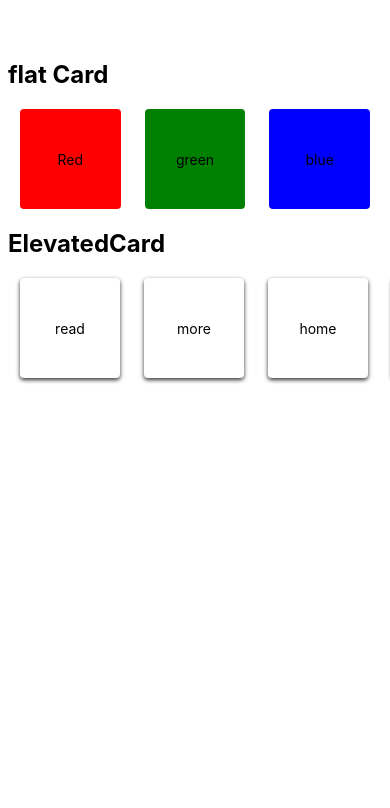
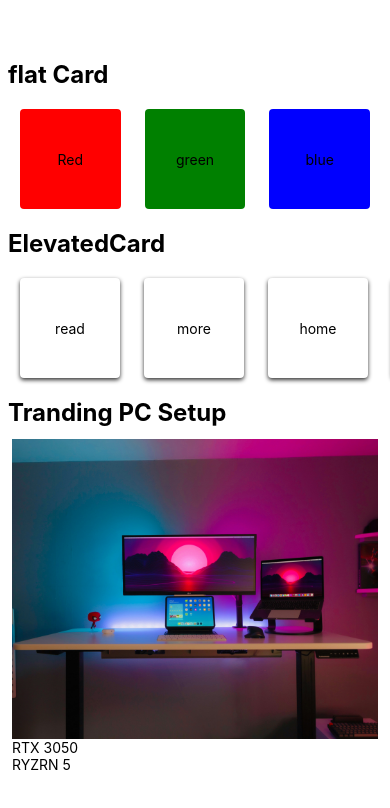
Before and after one commit to Priyansh-dabhi/react-native-practiceApp, a React Native app: screen / in a window 390 px wide. Shown: the top 808 px of the page. Built offline with nearby package versions, Linux system fonts and the light colour scheme.

Commit message:
Fancy card added!

```diff
--- a/App.tsx
+++ b/App.tsx
@@ -2,6 +2,7 @@ import React from 'react'
 import { View, Text, SafeAreaView, ScrollView } from 'react-native'
 import FlatCard from './components/FlatCard'
 import ElevatedCard from './components/ElevatedCard'
+import FancyCard from './components/FancyCard'
 const App = ():React.JSX.Element => {
   return (
     <SafeAreaView>
@@ -10,6 +11,7 @@ const App = ():React.JSX.Element => {
         {/* <Text style={{fontSize:42}}>App</Text> */}
         <FlatCard/>
         <ElevatedCard/>
+        <FancyCard/>
       </ScrollView>
     </SafeAreaView>
   )
--- /dev/null
+++ b/components/FancyCard.tsx
@@ -0,0 +1,51 @@
+import { Image, StyleSheet, Text, View } from 'react-native'
+import React from 'react'
+
+export default function FancyCard() {
+    return (
+        <View>
+        <Text style={styles.headingText}>Tranding PC Setup</Text>
+        <View style={[styles.card,styles.cardElevated]}>
+            <Image style={styles.img} source={require('../assets/myApp.jpg')}/>
+            <View style={styles.cardBody}>
+                <Text style={styles.cardTitle}>RTX 3050</Text>
+                <Text style={styles.cardLable}>RYZRN 5</Text>
+            </View>
+        </View>
+        </View>
+    )
+}
+
+const styles = StyleSheet.create({
+    headingText:{
+    fontSize:24,
+    fontWeight:'bold',
+    paddingHorizontal: 8
+    },
+    card:{
+        // borderWidth:2,
+        // borderColor:'black',
+        // width:355,
+        // height: 200,
+        margin: 12,
+        // padding:8
+
+    },
+    cardElevated:{
+
+    },
+    img:{
+        width: '100%',
+        height:300
+    },
+    cardBody:{
+
+    },
+    cardTitle:{
+
+    },
+    cardLable:{
+
+    }
+
+})
```
Also changed, not shown: assets/myApp.jpg (added).
